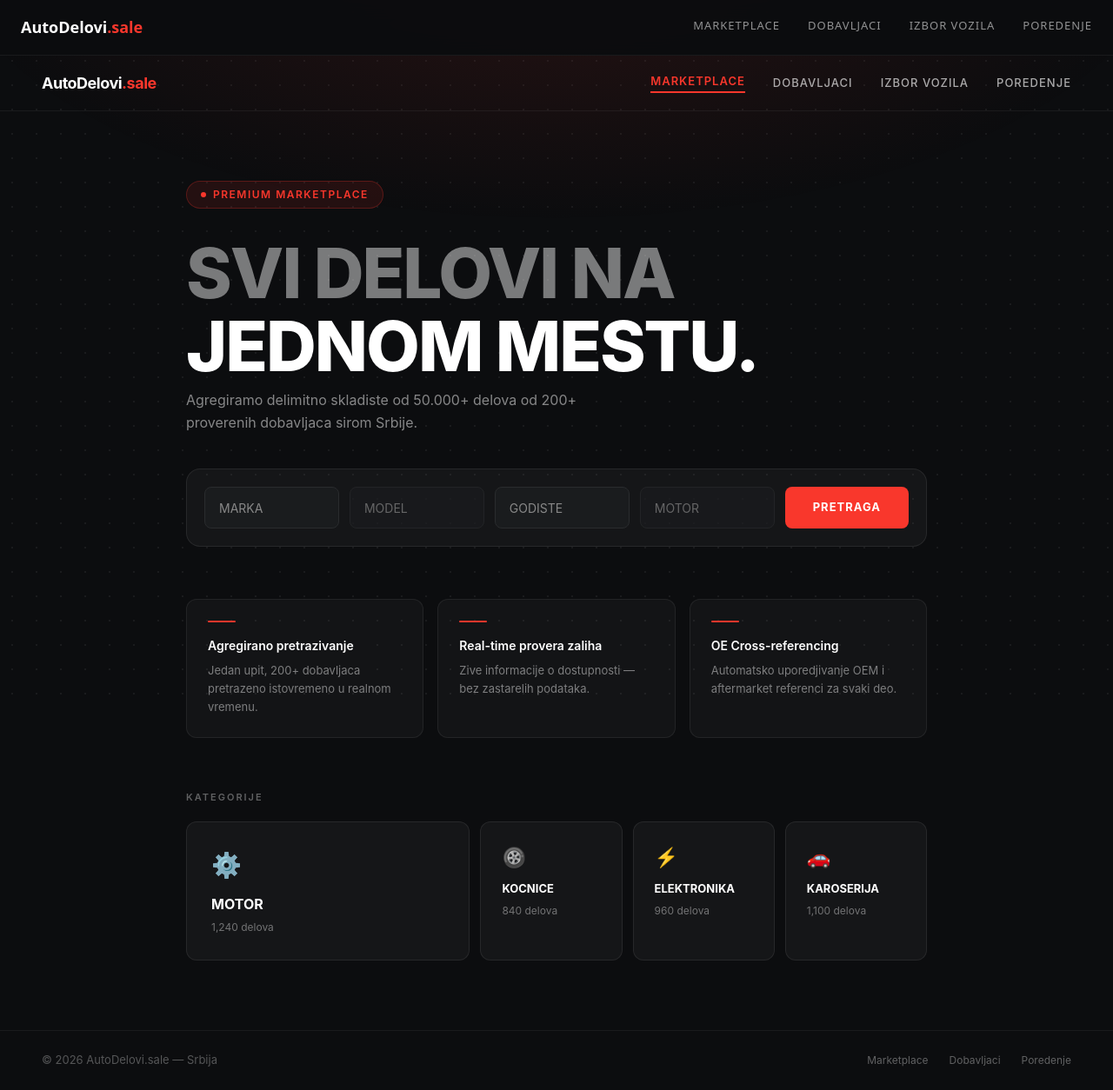
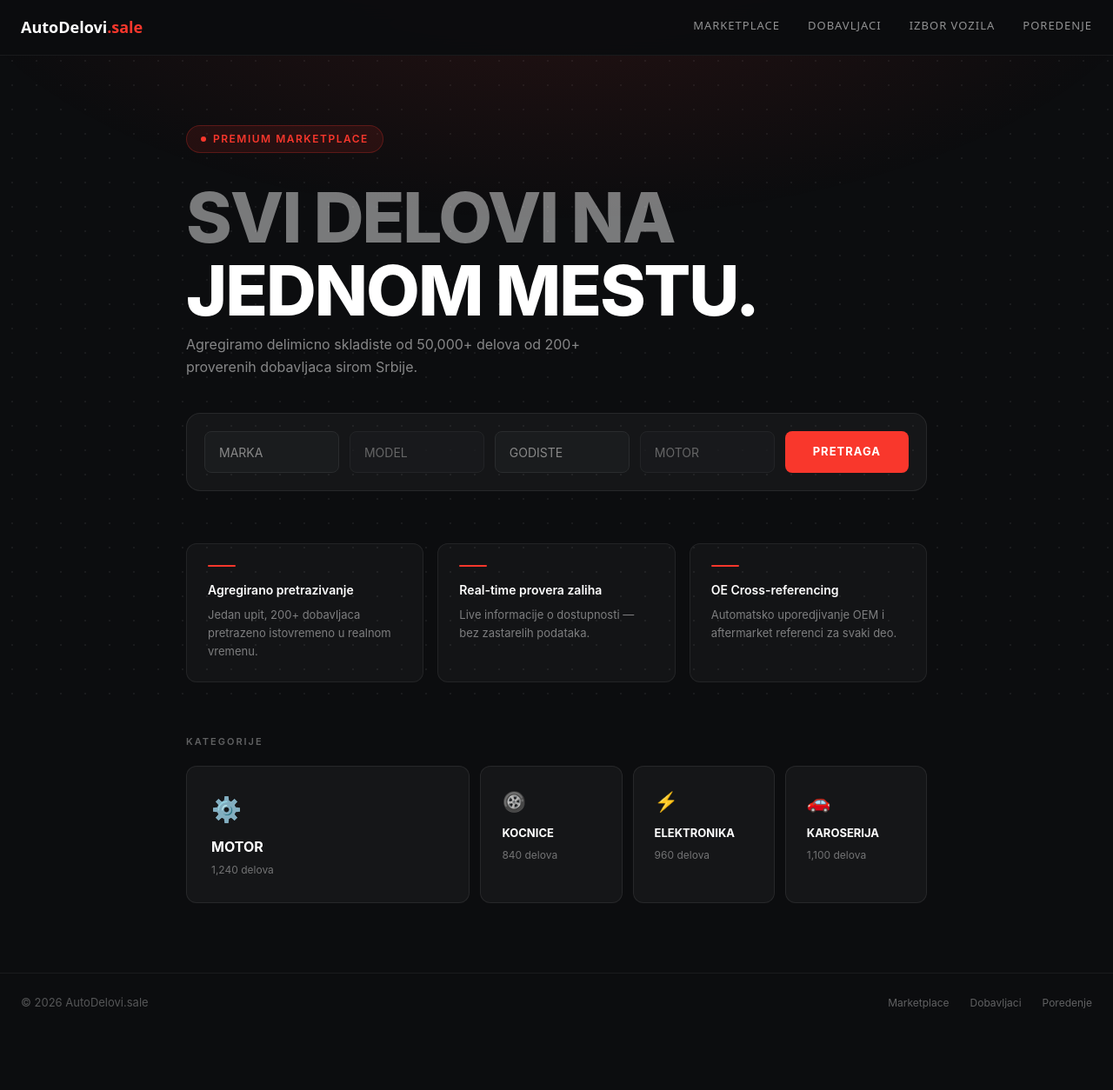
Before and after one commit to pantos12/autodelovi, a Next.js app: page / in a window 1280 px wide. Shown: the whole page at 87% size. After the commit the page ends 1188 px from the top, so only its background shows below. Built offline with nearby package versions, Linux system fonts and the light colour scheme.

Commit message:
Refactor Home component layout and styles

```diff
--- a/app/page.tsx
+++ b/app/page.tsx
@@ -2,6 +2,7 @@
 import { useState } from 'react';
 import { useRouter } from 'next/navigation';
 import Link from 'next/link';
+import type { Metadata } from 'next';
 import { vehicleMakes, getModels, getEngines, getYears } from './lib/data';
 
 export default function Home() {
@@ -27,7 +28,7 @@ export default function Home() {
   const sel: React.CSSProperties = {
     background: '#1a1c1e',
     border: '1px solid #2a2c2e',
-    color: make || model || year || engine ? '#fff' : '#888',
+    color: '#888',
     padding: '0 16px',
     height: '48px',
     borderRadius: '8px',
@@ -41,104 +42,101 @@ export default function Home() {
   };
 
   return (
-    <div style={{ background: '#0c0d0f', minHeight: '100vh', color: '#fff', fontFamily: "'Inter', 'Helvetica Neue', sans-serif", position: 'relative', overflow: 'hidden' }}>
-      {/* Dotted background */}
+    <>
+      <style>{`
+        @media (max-width: 768px) {
+          .hero-title { font-size: 44px !important; }
+          .search-bar { flex-direction: column !important; }
+          .search-bar select, .search-bar button { width: 100% !important; flex: none !important; }
+          .features-grid { grid-template-columns: 1fr !important; }
+          .categories-grid { grid-template-columns: 1fr 1fr !important; }
+          .hero-pad { padding: 48px 16px 40px !important; }
+          .section-pad { padding: 0 16px 48px !important; }
+        }
+        @media (max-width: 480px) {
+          .categories-grid { grid-template-columns: 1fr !important; }
+        }
+      `}</style>
+
+      <div style={{ background: '#0c0d0f', minHeight: '100vh', color: '#fff', fontFamily: "'Inter','Helvetica Neue',sans-serif", position: 'relative', overflow: 'hidden' }}>
         <div style={{ position: 'fixed', inset: 0, backgroundImage: 'radial-gradient(circle, rgba(255,255,255,0.06) 1px, transparent 1px)', backgroundSize: '28px 28px', pointerEvents: 'none', zIndex: 0 }} />
         <div style={{ position: 'fixed', inset: 0, background: 'radial-gradient(ellipse 80% 60% at 50% -10%, rgba(249,55,44,0.12) 0%, transparent 70%)', pointerEvents: 'none', zIndex: 0 }} />
 
-      {/* NAV */}
-      <nav style={{ position: 'relative', zIndex: 10, display: 'flex', alignItems: 'center', justifyContent: 'space-between', padding: '0 48px', height: '64px', borderBottom: '1px solid rgba(255,255,255,0.06)' }}>
-        <Link href="/" style={{ textDecoration: 'none' }}>
-          <span style={{ fontSize: '18px', fontWeight: 700, letterSpacing: '-0.5px', color: '#fff' }}>AutoDelovi<span style={{ color: '#f9372c' }}>.sale</span></span>
-        </Link>
-        <div style={{ display: 'flex', gap: '32px', alignItems: 'center' }}>
-          <Link href="/marketplace" style={{ color: '#f9372c', fontWeight: 600, fontSize: '13px', letterSpacing: '1px', textTransform: 'uppercase', textDecoration: 'none', borderBottom: '2px solid #f9372c', paddingBottom: '2px' }}>MARKETPLACE</Link>
-          <Link href="/suppliers" style={{ color: 'rgba(255,255,255,0.65)', fontWeight: 500, fontSize: '13px', letterSpacing: '1px', textTransform: 'uppercase', textDecoration: 'none' }}>DOBAVLJACI</Link>
-          <Link href="/vehicle-selection" style={{ color: 'rgba(255,255,255,0.65)', fontWeight: 500, fontSize: '13px', letterSpacing: '1px', textTransform: 'uppercase', textDecoration: 'none' }}>IZBOR VOZILA</Link>
-          <Link href="/comparison" style={{ color: 'rgba(255,255,255,0.65)', fontWeight: 500, fontSize: '13px', letterSpacing: '1px', textTransform: 'uppercase', textDecoration: 'none' }}>POREDENJE</Link>
-        </div>
-      </nav>
-
         {/* HERO */}
-      <main style={{ position: 'relative', zIndex: 5, maxWidth: '900px', margin: '0 auto', padding: '80px 24px 60px' }}>
+        <main className="hero-pad" style={{ position: 'relative', zIndex: 5, maxWidth: '900px', margin: '0 auto', padding: '80px 24px 60px' }}>
           <div style={{ display: 'inline-flex', alignItems: 'center', gap: '8px', background: 'rgba(249,55,44,0.1)', border: '1px solid rgba(249,55,44,0.25)', borderRadius: '20px', padding: '6px 16px', marginBottom: '32px' }}>
             <span style={{ width: '6px', height: '6px', borderRadius: '50%', background: '#f9372c', display: 'inline-block' }} />
             <span style={{ fontSize: '12px', fontWeight: 600, letterSpacing: '1.5px', color: '#f9372c', textTransform: 'uppercase' }}>Premium Marketplace</span>
           </div>
-
-        <h1 style={{ fontSize: 'clamp(42px, 8vw, 80px)', fontWeight: 800, lineHeight: 1.05, letterSpacing: '-2px', marginBottom: '8px' }}>
+          <h1 className="hero-title" style={{ fontSize: 'clamp(42px, 8vw, 80px)', fontWeight: 800, lineHeight: 1.05, letterSpacing: '-2px', marginBottom: '8px' }}>
             <span style={{ color: 'rgba(255,255,255,0.45)', display: 'block' }}>SVI DELOVI NA</span>
             <span style={{ color: '#fff', display: 'block' }}>JEDNOM MESTU.</span>
           </h1>
           <p style={{ color: 'rgba(255,255,255,0.5)', fontSize: '16px', marginBottom: '40px', maxWidth: '480px', lineHeight: 1.6 }}>
-          Agregiramo delimitno skladiste od 50.000+ delova od 200+ proverenih dobavljaca sirom Srbije.
+            Agregiramo delimicno skladiste od 50,000+ delova od 200+ proverenih dobavljaca sirom Srbije.
           </p>
 
           {/* SEARCH */}
-        <div style={{ background: 'rgba(255,255,255,0.04)', border: '1px solid rgba(255,255,255,0.08)', borderRadius: '16px', padding: '20px', display: 'flex', gap: '12px', flexWrap: 'wrap', alignItems: 'center' }}>
-          <select value={make} onChange={e => { setMake(e.target.value); setModel(''); setEngine(''); }} style={sel}>
+          <div style={{ background: 'rgba(255,255,255,0.04)', border: '1px solid rgba(255,255,255,0.08)', borderRadius: '16px', padding: '20px' }}>
+            <div className="search-bar" style={{ display: 'flex', gap: '12px', flexWrap: 'wrap', alignItems: 'center' }}>
+              <select value={make} onChange={e => { setMake(e.target.value); setModel(''); setEngine(''); }} style={{ ...sel, color: make ? '#fff' : '#888' }}>
                 <option value="">MARKA</option>
                 {vehicleMakes.map(m => <option key={m} value={m}>{m}</option>)}
               </select>
-          <select value={model} onChange={e => { setModel(e.target.value); setEngine(''); }} style={{...sel, color: model ? '#fff' : '#888'}} disabled={!make}>
+              <select value={model} onChange={e => { setModel(e.target.value); setEngine(''); }} style={{ ...sel, color: model ? '#fff' : '#888' }} disabled={!make}>
                 <option value="">MODEL</option>
                 {models.map(m => <option key={m} value={m}>{m}</option>)}
               </select>
-          <select value={year} onChange={e => setYear(e.target.value)} style={{...sel, color: year ? '#fff' : '#888'}}>
+              <select value={year} onChange={e => setYear(e.target.value)} style={{ ...sel, color: year ? '#fff' : '#888' }}>
                 <option value="">GODISTE</option>
                 {years.map(y => <option key={y} value={y}>{y}</option>)}
               </select>
-          <select value={engine} onChange={e => setEngine(e.target.value)} style={{...sel, color: engine ? '#fff' : '#888'}} disabled={!model}>
+              <select value={engine} onChange={e => setEngine(e.target.value)} style={{ ...sel, color: engine ? '#fff' : '#888' }} disabled={!model}>
                 <option value="">MOTOR</option>
                 {engines.map(e => <option key={e} value={e}>{e}</option>)}
               </select>
-          <button onClick={handleSearch} style={{ background: '#f9372c', color: '#fff', border: 'none', padding: '0 32px', height: '48px', borderRadius: '8px', fontSize: '13px', fontWeight: 700, letterSpacing: '1px', textTransform: 'uppercase', cursor: 'pointer', flexShrink: 0, transition: 'background 0.2s' }}
+              <button onClick={handleSearch} style={{ background: '#f9372c', color: '#fff', border: 'none', padding: '0 32px', height: '48px', borderRadius: '8px', fontSize: '13px', fontWeight: 700, letterSpacing: '1px', textTransform: 'uppercase', cursor: 'pointer', flexShrink: 0 }}
                 onMouseEnter={e => (e.currentTarget.style.background = '#e02a20')}
                 onMouseLeave={e => (e.currentTarget.style.background = '#f9372c')}>
                 PRETRAGA
               </button>
             </div>
+          </div>
         </main>
 
         {/* FEATURES */}
-      <section style={{ position: 'relative', zIndex: 5, maxWidth: '900px', margin: '0 auto', padding: '0 24px 60px', display: 'grid', gridTemplateColumns: 'repeat(auto-fit, minmax(240px, 1fr))', gap: '16px' }}>
+        <section className="section-pad" style={{ position: 'relative', zIndex: 5, maxWidth: '900px', margin: '0 auto', padding: '0 24px 60px' }}>
+          <div className="features-grid" style={{ display: 'grid', gridTemplateColumns: 'repeat(auto-fit, minmax(240px, 1fr))', gap: '16px' }}>
             {[
               { title: 'Agregirano pretrazivanje', desc: 'Jedan upit, 200+ dobavljaca pretrazeno istovremeno u realnom vremenu.' },
-          { title: 'Real-time provera zaliha', desc: 'Zive informacije o dostupnosti — bez zastarelih podataka.' },
+              { title: 'Real-time provera zaliha', desc: 'Live informacije o dostupnosti — bez zastarelih podataka.' },
               { title: 'OE Cross-referencing', desc: 'Automatsko uporedjivanje OEM i aftermarket referenci za svaki deo.' },
             ].map((f, i) => (
               <div key={i} style={{ background: 'rgba(255,255,255,0.03)', border: '1px solid rgba(255,255,255,0.07)', borderRadius: '12px', padding: '24px' }}>
                 <div style={{ width: '32px', height: '2px', background: '#f9372c', marginBottom: '16px', borderRadius: '2px' }} />
-            <h3 style={{ fontSize: '14px', fontWeight: 600, marginBottom: '8px', color: '#fff' }}>{f.title}</h3>
+                <h3 style={{ fontSize: '14px', fontWeight: 600, marginBottom: '8px' }}>{f.title}</h3>
                 <p style={{ fontSize: '13px', color: 'rgba(255,255,255,0.45)', lineHeight: 1.6 }}>{f.desc}</p>
               </div>
             ))}
+          </div>
         </section>
 
         {/* CATEGORIES */}
-      <section style={{ position: 'relative', zIndex: 5, maxWidth: '900px', margin: '0 auto', padding: '0 24px 80px' }}>
+        <section className="section-pad" style={{ position: 'relative', zIndex: 5, maxWidth: '900px', margin: '0 auto', padding: '0 24px 80px' }}>
           <h2 style={{ fontSize: '11px', fontWeight: 600, letterSpacing: '2px', color: 'rgba(255,255,255,0.35)', textTransform: 'uppercase', marginBottom: '20px' }}>KATEGORIJE</h2>
-        <div style={{ display: 'grid', gridTemplateColumns: '2fr 1fr 1fr 1fr', gap: '12px' }}>
-          <Link href="/categories/motor" style={{ textDecoration: 'none' }}>
-            <div style={{ background: 'rgba(255,255,255,0.04)', border: '1px solid rgba(255,255,255,0.08)', borderRadius: '12px', padding: '28px', cursor: 'pointer', transition: 'border-color 0.2s' }}
+          <div className="categories-grid" style={{ display: 'grid', gridTemplateColumns: '2fr 1fr 1fr 1fr', gap: '12px' }}>
+            {[
+              { slug: 'motor', label: 'MOTOR', icon: '⚙️', count: '1,240', large: true },
+              { slug: 'kocnice', label: 'KOCNICE', icon: '🛞', count: '840', large: false },
+              { slug: 'elektronika', label: 'ELEKTRONIKA', icon: '⚡', count: '960', large: false },
+              { slug: 'karoserija', label: 'KAROSERIJA', icon: '🚗', count: '1,100', large: false },
+            ].map(cat => (
+              <Link href={'/categories/' + cat.slug} key={cat.slug} style={{ textDecoration: 'none' }}>
+                <div style={{ background: 'rgba(255,255,255,0.04)', border: '1px solid rgba(255,255,255,0.08)', borderRadius: '12px', padding: cat.large ? '28px' : '24px', cursor: 'pointer', height: '100%', transition: 'border-color 0.2s' }}
                   onMouseEnter={e => ((e.currentTarget as HTMLElement).style.borderColor = 'rgba(249,55,44,0.4)')}
                   onMouseLeave={e => ((e.currentTarget as HTMLElement).style.borderColor = 'rgba(255,255,255,0.08)')}>
-              <div style={{ fontSize: '28px', marginBottom: '12px' }}>⚙️</div>
-              <div style={{ fontWeight: 700, fontSize: '16px', marginBottom: '6px' }}>MOTOR</div>
-              <div style={{ fontSize: '12px', color: 'rgba(255,255,255,0.4)' }}>1,240 delova</div>
-            </div>
-          </Link>
-          {[
-            { slug: 'kocnice', label: 'KOCNICE', icon: '🛞', count: '840' },
-            { slug: 'elektronika', label: 'ELEKTRONIKA', icon: '⚡', count: '960' },
-            { slug: 'karoserija', label: 'KAROSERIJA', icon: '🚗', count: '1,100' },
-          ].map(cat => (
-            <Link href={'/categories/' + cat.slug} key={cat.slug} style={{ textDecoration: 'none' }}>
-              <div style={{ background: 'rgba(255,255,255,0.04)', border: '1px solid rgba(255,255,255,0.08)', borderRadius: '12px', padding: '24px', cursor: 'pointer', transition: 'border-color 0.2s', height: '100%' }}
-                onMouseEnter={e => ((e.currentTarget as HTMLElement).style.borderColor = 'rgba(249,55,44,0.4)')}
-                onMouseLeave={e => ((e.currentTarget as HTMLElement).style.borderColor = 'rgba(255,255,255,0.08)')}>
-                <div style={{ fontSize: '22px', marginBottom: '10px' }}>{cat.icon}</div>
-                <div style={{ fontWeight: 700, fontSize: '13px', marginBottom: '6px' }}>{cat.label}</div>
+                  <div style={{ fontSize: cat.large ? '28px' : '22px', marginBottom: '10px' }}>{cat.icon}</div>
+                  <div style={{ fontWeight: 700, fontSize: cat.large ? '16px' : '13px', marginBottom: '6px' }}>{cat.label}</div>
                   <div style={{ fontSize: '12px', color: 'rgba(255,255,255,0.4)' }}>{cat.count} delova</div>
                 </div>
               </Link>
@@ -147,8 +145,8 @@ export default function Home() {
         </section>
 
         {/* FOOTER */}
-      <footer style={{ position: 'relative', zIndex: 5, borderTop: '1px solid rgba(255,255,255,0.06)', padding: '24px 48px', display: 'flex', justifyContent: 'space-between', alignItems: 'center' }}>
-        <span style={{ fontSize: '13px', color: 'rgba(255,255,255,0.3)' }}>© 2026 AutoDelovi.sale — Srbija</span>
+        <footer style={{ position: 'relative', zIndex: 5, borderTop: '1px solid rgba(255,255,255,0.06)', padding: '24px', display: 'flex', justifyContent: 'space-between', alignItems: 'center', flexWrap: 'wrap', gap: '12px' }}>
+          <span style={{ fontSize: '13px', color: 'rgba(255,255,255,0.3)' }}>© 2026 AutoDelovi.sale</span>
           <div style={{ display: 'flex', gap: '24px' }}>
             <Link href="/marketplace" style={{ fontSize: '12px', color: 'rgba(255,255,255,0.35)', textDecoration: 'none' }}>Marketplace</Link>
             <Link href="/suppliers" style={{ fontSize: '12px', color: 'rgba(255,255,255,0.35)', textDecoration: 'none' }}>Dobavljaci</Link>
@@ -156,5 +154,6 @@ export default function Home() {
           </div>
         </footer>
       </div>
+    </>
   );
 }
```
Lines whose indentation alone changed are shown as unchanged.
